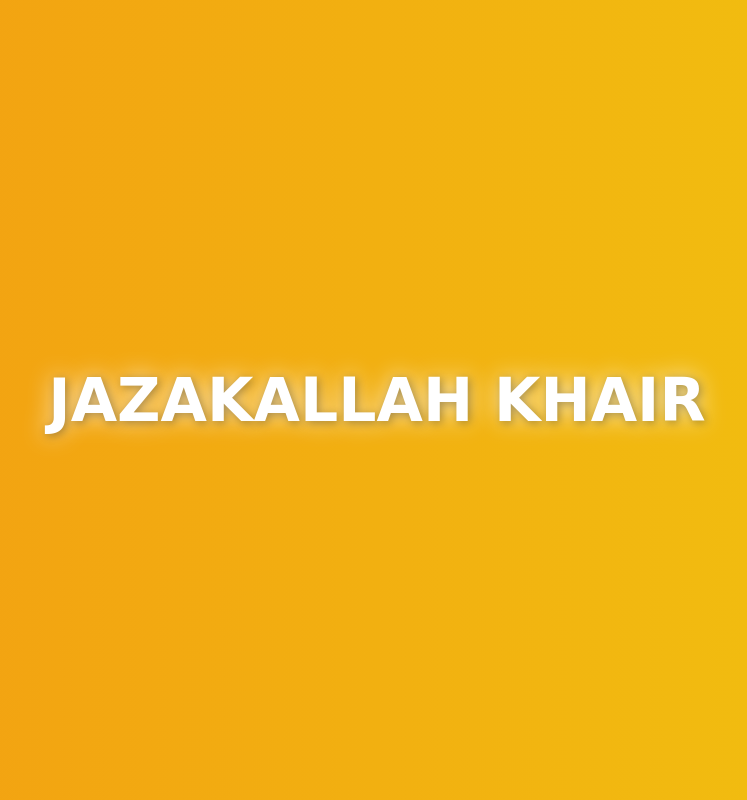
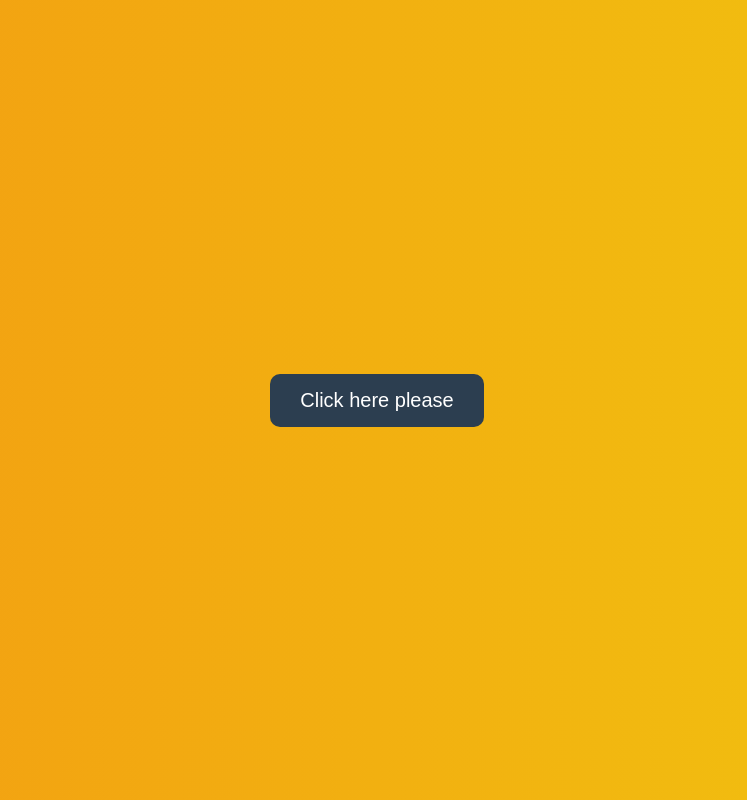
Before and after one commit to iamsyedmustafa/openthislink, a plain HTML site: page index.html in a window 1280 px wide. Shown: the whole page, without its empty margins (263-1010 px from the left). Drawn offline with Linux system fonts and the light colour scheme.

Commit message:
index.html

```diff
--- a/index.html
+++ b/index.html
@@ -16,6 +16,35 @@
             background: linear-gradient(to right, #f39c12, #f1c40f); /* Bright gradient background */
             font-family: 'Roboto', sans-serif;
             overflow: hidden;
+            text-align: center;
+        }
+
+        /* Style for the button */
+        .btn {
+            padding: 15px 30px;
+            font-size: 20px;
+            color: white;
+            background-color: #2c3e50;
+            border: none;
+            border-radius: 10px;
+            cursor: pointer;
+            transition: background-color 0.3s ease;
+        }
+
+        /* Change color when hovering over the button */
+        .btn:hover {
+            background-color: #34495e;
+        }
+
+        /* Style for the message */
+        .message {
+            font-size: 60px;
+            font-weight: bold;
+            color: #fff;
+            text-shadow: 2px 2px 8px rgba(0, 0, 0, 0.3), 0 0 25px rgba(255, 255, 255, 0.8);
+            display: none; /* Initially hidden */
+            font-family: 'Sacramento', cursive;
+            animation: slideIn 1.5s ease-out;
         }
 
         /* Animation for text */
@@ -30,25 +59,26 @@
             }
         }
 
-        /* Style for the message */
-        .message {
-            font-size: 60px;
-            font-weight: bold;
-            color: #fff;
-            text-align: center;
-            text-shadow: 2px 2px 8px rgba(0, 0, 0, 0.3), 0 0 25px rgba(255, 255, 255, 0.8);
-            animation: slideIn 1.5s ease-out;
-        }
-
         /* Fancy font style from Google Fonts */
         @import url('https://fonts.googleapis.com/css2?family=Sacramento&display=swap');
-
-        .message {
-            font-family: 'Sacramento', cursive;
-        }
     </style>
 </head>
 <body>
+    <!-- Button that will appear initially -->
+    <button class="btn" onclick="showMessage()">Click here please</button>
+
+    <!-- Hidden message that will appear after the button is clicked -->
     <div class="message">JAZAKALLAH KHAIR</div>
+
+    <script>
+        // Function to display the message and hide the button
+        function showMessage() {
+            // Hide the button
+            document.querySelector('.btn').style.display = 'none';
+
+            // Show the message
+            document.querySelector('.message').style.display = 'block';
+        }
+    </script>
 </body>
 </html>
```
